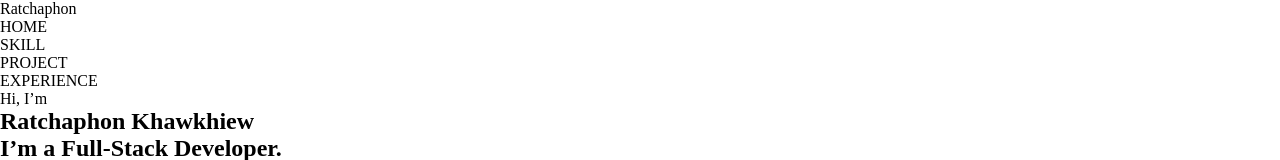
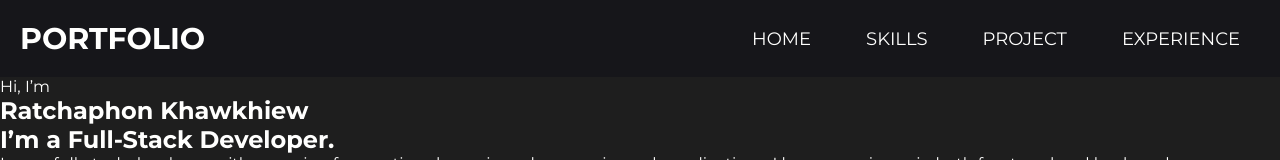
Before and after one commit to BazkilleR/my-portfolio, a React (Vite) app: page / in a window 1280 px wide. Shown: the top 160 px of the page. Built offline with nearby package versions, Linux system fonts and the light colour scheme.

Commit message:
add style for navbar

```diff
--- a/src/App.jsx
+++ b/src/App.jsx
@@ -1,4 +1,3 @@
-import "./App.css";
 import Hero from "./components/Hero.jsx";
 import Navbar from "./components/Navbar.jsx";
 import Skill from "./components/Skill.jsx";
--- a/src/components/Navbar.jsx
+++ b/src/components/Navbar.jsx
@@ -1,14 +1,32 @@
 const Navbar = () => {
   return (
     <nav>
-      <div>Ratchaphon</div>
-      <div className="">
-        <ul>
-          <li>HOME</li>
-          <li>SKILL</li>
-          <li>PROJECT</li>
-          <li>EXPERIENCE</li>
-        </ul>
+      <div className="nav-content">
+        <div className="nav-logo">PORTFOLIO</div>
+        <div className="nav-menu">
+          <ul>
+            <li>
+              <a href="http://" target="#" rel="noopener noreferrer">
+                HOME
+              </a>
+            </li>
+            <li>
+              <a href="http://" target="#" rel="noopener noreferrer">
+                SKILLS
+              </a>
+            </li>
+            <li>
+              <a href="http://" target="#" rel="noopener noreferrer">
+                PROJECT
+              </a>
+            </li>
+            <li>
+              <a href="http://" target="#" rel="noopener noreferrer">
+                EXPERIENCE
+              </a>
+            </li>
+          </ul>
+        </div>
       </div>
     </nav>
   );
--- a/src/index.css
+++ b/src/index.css
@@ -1,5 +1,67 @@
+@import url("https://fonts.googleapis.com/css2?family=Montserrat:ital,wght@0,100..900;1,100..900&family=Roboto:ital,wght@0,100;0,300;0,400;0,500;0,700;0,900;1,100;1,300;1,400;1,500;1,700;1,900&display=swap");
+@import url("https://fonts.googleapis.com/css2?family=Montserrat:ital,wght@0,100..900;1,100..900&family=Open+Sans:ital,wght@0,300..800;1,300..800&family=Roboto:ital,wght@0,100;0,300;0,400;0,500;0,700;0,900;1,100;1,300;1,400;1,500;1,700;1,900&display=swap");
+
+:root {
+  --font-size-headline: 48px;
+  --font-size-headline: 36px;
+  --font-size-subheadline: 22px;
+  --font-size-headline-mb: 20px;
+  --font-size-paragraph-mb: 14px;
+  --font-size-paragraph: 16px;
+  --white-color: #fffffe;
+  --purple-color: #7f5af0;
+  --black-color: #16161a;
+  --grey-color: #242629;
+  --detail-color: #4c5560;
+}
+
 * {
   box-sizing: border-box;
   padding: 0;
   margin: 0;
 }
+
+body {
+  font-family: "Montserrat", "Open Sans", "Inter", sans-serif;
+  background-color: #1e1e1e;
+  color: #fffffe;
+}
+
+nav {
+  background-color: var(--black-color);
+}
+
+.nav-content {
+  max-width: 1280px;
+  margin: 0 auto;
+  padding: 0 20px;
+  display: flex;
+  justify-content: space-between;
+  align-items: center;
+  padding: 20px;
+}
+
+.nav-logo {
+  font-size: 30px;
+  font-weight: 700;
+  color: var(--white-color);
+}
+
+.nav-menu ul {
+  display: flex;
+  gap: 15px;
+  list-style-type: none;
+}
+
+.nav-menu ul li a {
+  text-decoration: none;
+  color: var(--white-color);
+  font-size: 18px;
+  font-weight: 400;
+  padding: 10px 20px;
+}
+
+.nav-menu ul li a:hover {
+  background-color: var(--grey-color);
+  border-radius: 5px;
+}
```
Also changed, not shown: src/App.css (deleted).
